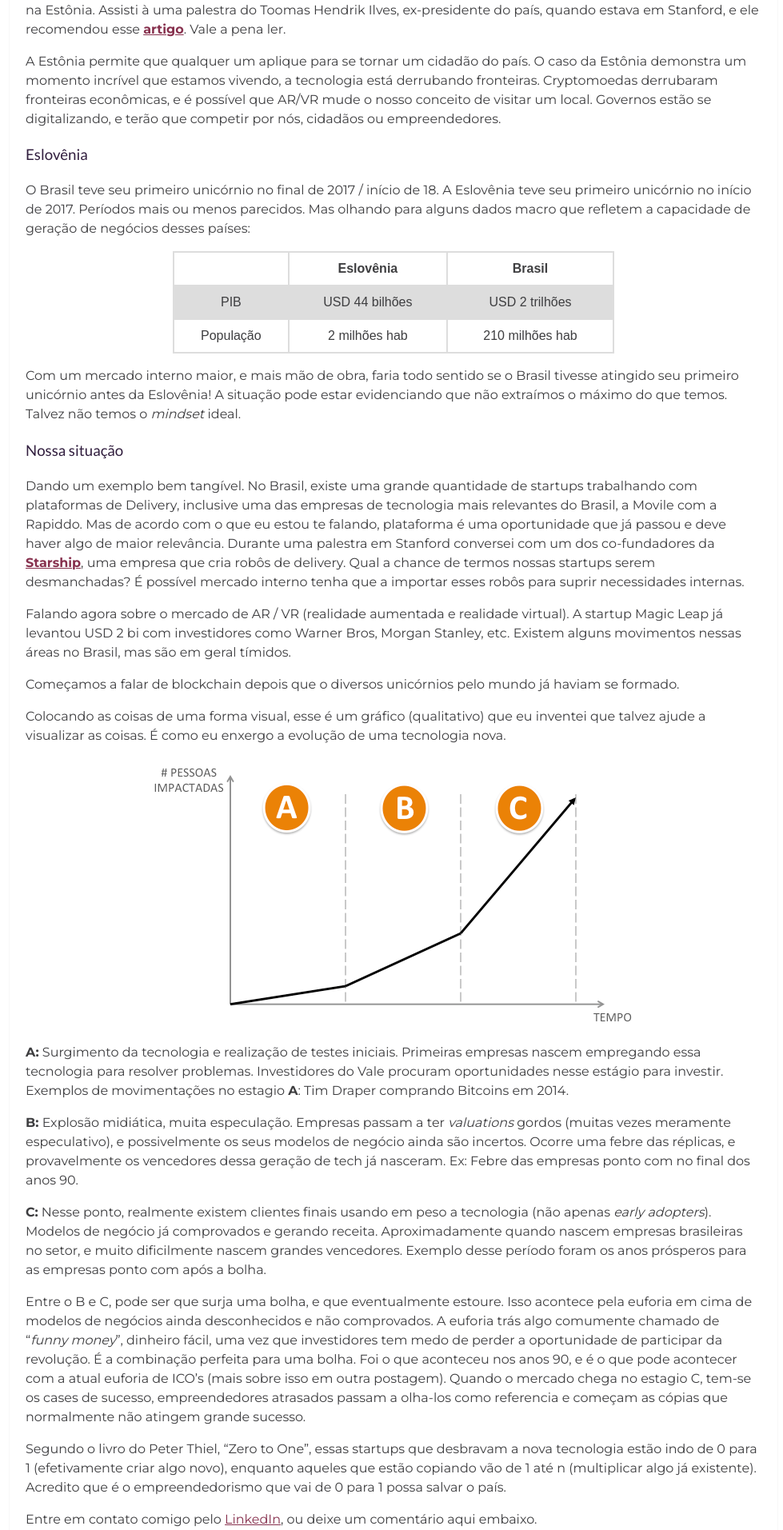
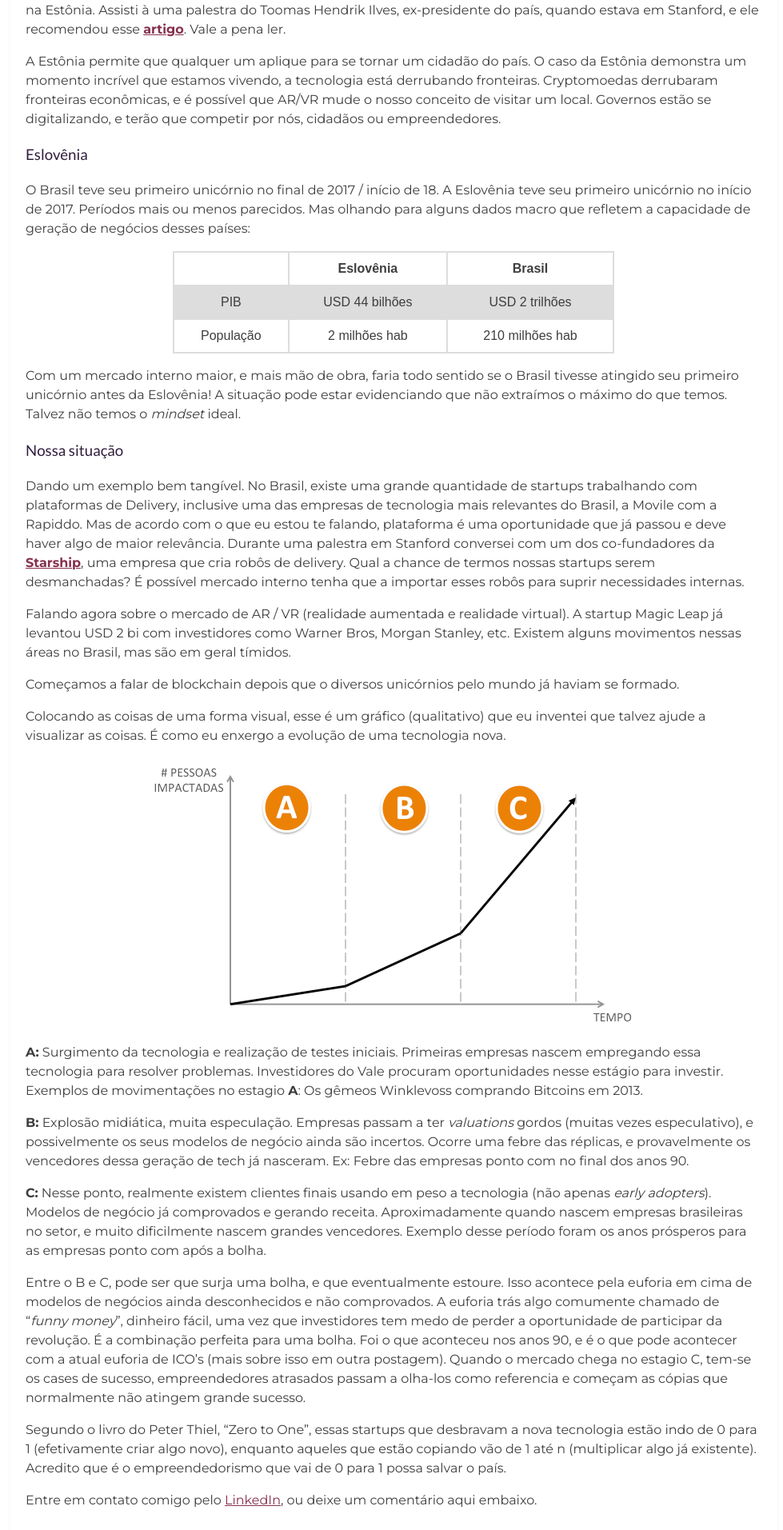
Before and after one commit to lorenzocesconetto/lorenzocesconetto.github.io, a Jekyll site: the page built from _posts/2018-04-09-licao-ensinada-pelo-vale-do-silicio.markdown, in a window 1280 px wide. Shown: the part 3087-5000 px from the top of the page at 80% size, without its empty margins (148-1127 px from the left). Built offline with Jekyll 4.4.1, drawn with Linux system fonts in a browser that asks for light colours; comment, search, counter and statistics services are not loaded.

Commit message:
last post updates 2

```diff
--- a/_posts/2018-04-09-licao-ensinada-pelo-vale-do-silicio.markdown
+++ b/_posts/2018-04-09-licao-ensinada-pelo-vale-do-silicio.markdown
@@ -104,9 +104,9 @@ Colocando as coisas de uma forma visual, esse é um gráfico (qualitativo) que e
 
 <img src="/assets/img/graph_tech_.png" class="pic-about" alt="Gráfico evolução tecnologia">
 
-__A:__ Surgimento da tecnologia e realização de testes iniciais. Primeiras empresas nascem empregando essa tecnologia para resolver problemas. Investidores do Vale procuram oportunidades nesse estágio para investir. Exemplos de movimentações no estagio __A__: Tim Draper comprando Bitcoins em 2014.
+__A:__ Surgimento da tecnologia e realização de testes iniciais. Primeiras empresas nascem empregando essa tecnologia para resolver problemas. Investidores do Vale procuram oportunidades nesse estágio para investir. Exemplos de movimentações no estagio __A__: Os gêmeos Winklevoss comprando Bitcoins em 2013.
 
-__B:__ Explosão midiática, muita especulação. Empresas passam a ter _valuations_ gordos (muitas vezes meramente especulativo), e possivelmente os seus modelos de negócio ainda são incertos. Ocorre uma febre das réplicas, e provavelmente os vencedores dessa geração de tech já nasceram. Ex: Febre das empresas ponto com no final dos anos 90.
+__B:__ Explosão midiática, muita especulação. Empresas passam a ter _valuations_ gordos (muitas vezes especulativo), e possivelmente os seus modelos de negócio ainda são incertos. Ocorre uma febre das réplicas, e provavelmente os vencedores dessa geração de tech já nasceram. Ex: Febre das empresas ponto com no final dos anos 90.
 
 __C:__ Nesse ponto, realmente existem clientes finais usando em peso a tecnologia (não apenas _early adopters_). Modelos de negócio já comprovados e gerando receita. Aproximadamente quando nascem empresas brasileiras no setor, e muito dificilmente nascem grandes vencedores. Exemplo desse período foram os anos prósperos para as empresas ponto com após a bolha.
 
```
